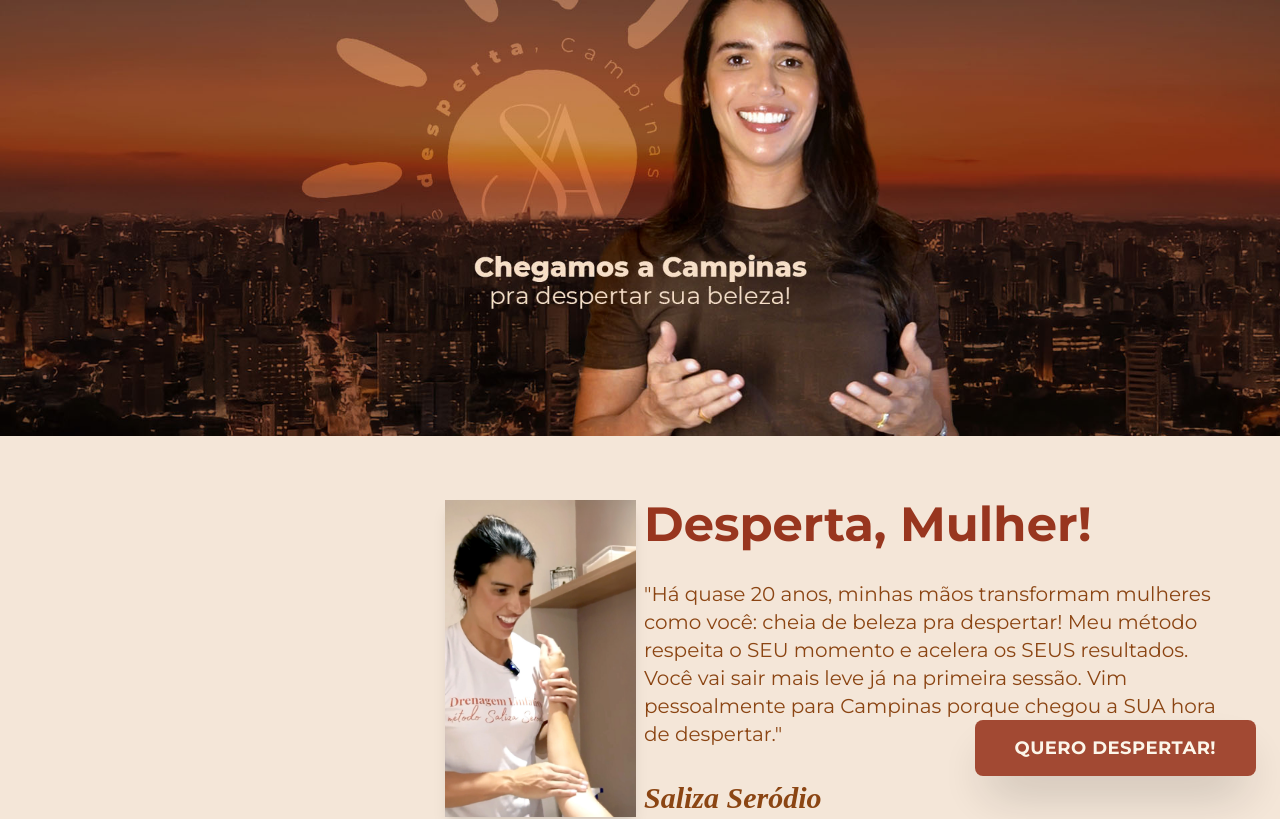
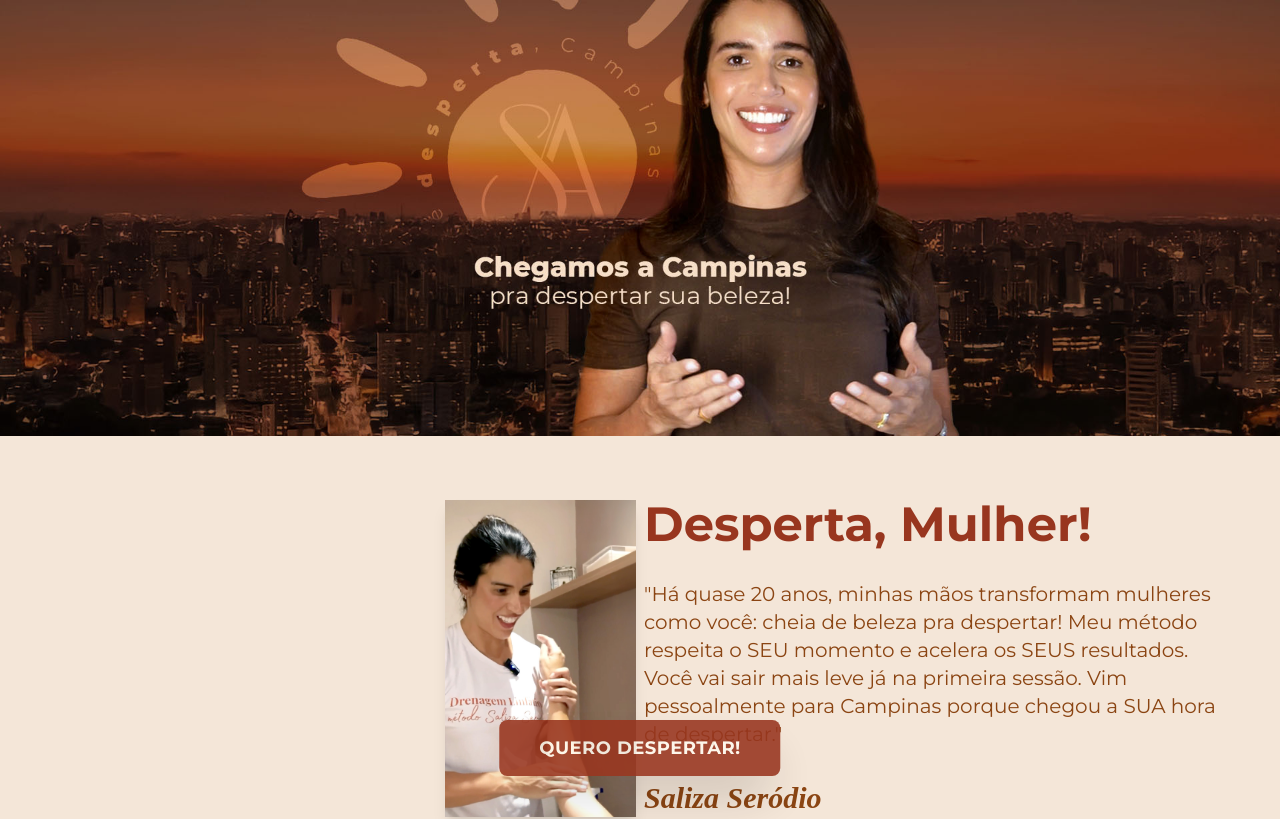
Before and after one commit to SVGLab/corpo-desperta-campinas, a React (Vite) app: page / in a window 1280 px wide. Shown: the top 819 px of the page. Built offline with nearby package versions, Linux system fonts and the light colour scheme.

Commit message:
Centralizar botão flutuante
O botão flutuante foi centralizado na tela.

```diff
--- a/src/components/HeroSection.tsx
+++ b/src/components/HeroSection.tsx
@@ -10,7 +10,7 @@ const HeroSection = () => {
         {/* Overlay Content */}
         <div className="absolute inset-0 flex flex-col items-center justify-center text-center text-white px-4 sm:px-6 lg:px-8 pt-40 sm:pt-60 md:pt-80">
           {/* CTA Button */}
-          <Button variant="cta" size="xl" onClick={() => window.open('https://api.whatsapp.com/send/?phone=%2B5532999171361&text=Oi!+Vi+que+a+Corpo+SA+chegou+em+Campinas!+Quero+agendar+minha+avaliação+gratuita', '_blank')} className="fixed bottom-6 right-6 z-50 shadow-2xl animate-pulse hover:animate-none">
+          <Button variant="cta" size="xl" onClick={() => window.open('https://api.whatsapp.com/send/?phone=%2B5532999171361&text=Oi!+Vi+que+a+Corpo+SA+chegou+em+Campinas!+Quero+agendar+minha+avaliação+gratuita', '_blank')} className="fixed bottom-6 left-1/2 transform -translate-x-1/2 z-50 shadow-2xl animate-pulse hover:animate-none">
             QUERO DESPERTAR!
           </Button>
         </div>
```
